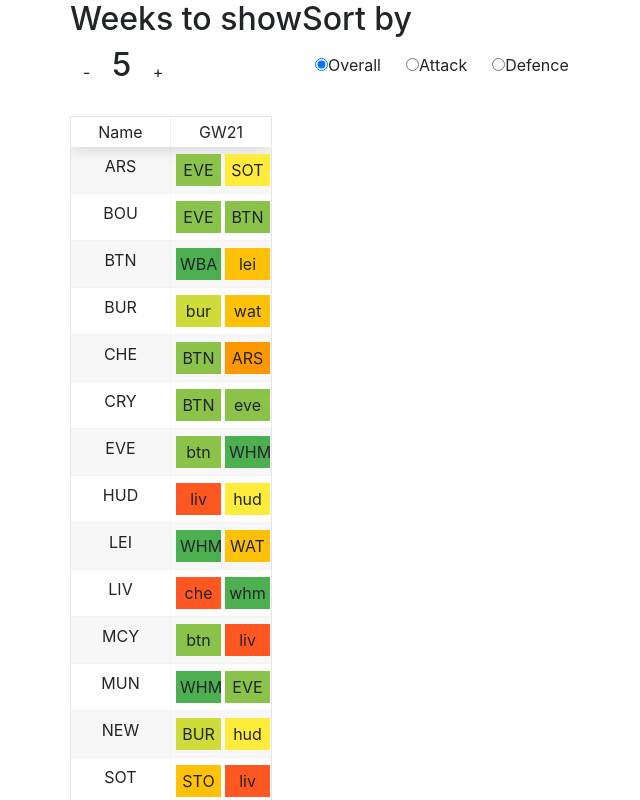
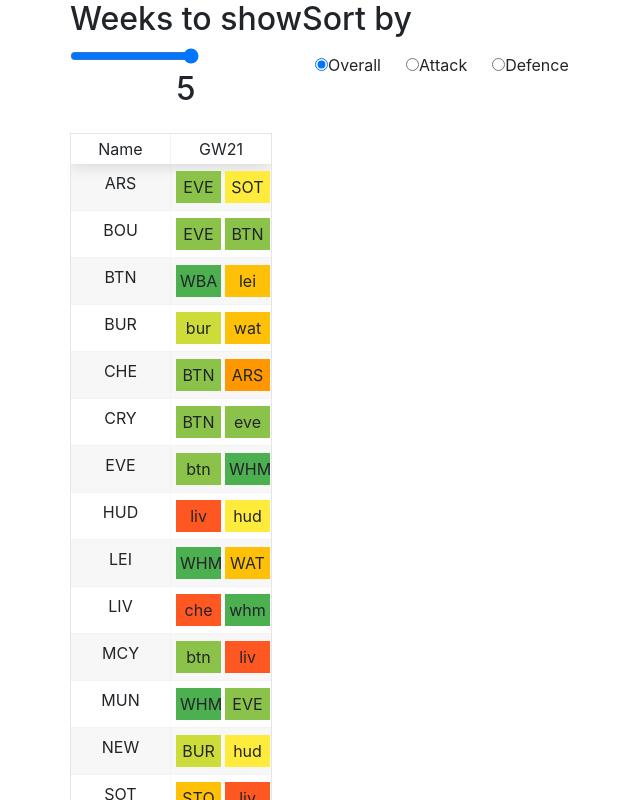
Before and after one commit to sheraz-sarwar/fixture-ticker, a React (Create React App) app: page / in a window 1280 px wide. Shown: the top 800 px of the page, without its empty margins (0-640 px from the left). Built offline with nearby package versions, Linux system fonts and the light colour scheme.

Commit message:
Replace increment/decrement buttons with slider input

```diff
--- a/src/Settings.js
+++ b/src/Settings.js
@@ -1,21 +1,20 @@
 import React from 'react';
-import { Button, ButtonToolbar, Col, Row, ToggleButton, ToggleButtonGroup } from 'react-bootstrap';
+import { ButtonToolbar, Col, Row, ToggleButton, ToggleButtonGroup } from 'react-bootstrap';
 
-const Settings = ({ increment, decrement, range, setSort, sort }) => {
+const Settings = ({ range, setRange, setSort, sort }) => {
   return (<Row>
     <Col xs={6}>
       <h2>Weeks to show</h2>
-      <Button onClick={() => decrement(range)}>-</Button>
-      <span className="h2">&nbsp;{range}&nbsp;</span>
-      <Button onClick={() => increment(range)}>+</Button>
+      <input type="range" min="1" max="5" value={range} className="slider" onChange={(e) => setRange(e.target.value)}/>
+      <div className="text-center margin-top"><span className="h2">&nbsp;{range}&nbsp;</span></div>
     </Col>
     <Col xs={6}>
       <h2>Sort by</h2>
       <ButtonToolbar>
         <ToggleButtonGroup type="radio" name="options" defaultValue={sort} onChange={(value) => setSort(value)}>
-          <ToggleButton value='overall'>Overall</ToggleButton>
-          <ToggleButton value='attack'>Attack</ToggleButton>
-          <ToggleButton value='defence'>Defence</ToggleButton>
+          <ToggleButton value="overall">Overall</ToggleButton>
+          <ToggleButton value="attack">Attack</ToggleButton>
+          <ToggleButton value="defence">Defence</ToggleButton>
         </ToggleButtonGroup>
       </ButtonToolbar>
     </Col>
--- a/src/SettingsContainer.js
+++ b/src/SettingsContainer.js
@@ -1,6 +1,6 @@
 import { connect } from 'react-redux';
 import Settings from './Settings';
-import { setRange } from './actions';
+import { setRange, setSort } from './actions';
 
 const mapStateToProps = state => ({
   range: state.range,
@@ -8,14 +8,11 @@ const mapStateToProps = state => ({
 });
 
 const mapDispatchToProps = dispatch => ({
-  decrement: (range) => {
-    dispatch(setRange(Math.max(0, range - 1)));
-  },
-  increment: (range) => {
-    dispatch(setRange(range + 1));
+  setRange: (range) => {
+    dispatch(setRange(range));
   },
   setSort: (value) => {
-    console.log(value);
+    dispatch(setSort(value));
   },
 });
 
```
